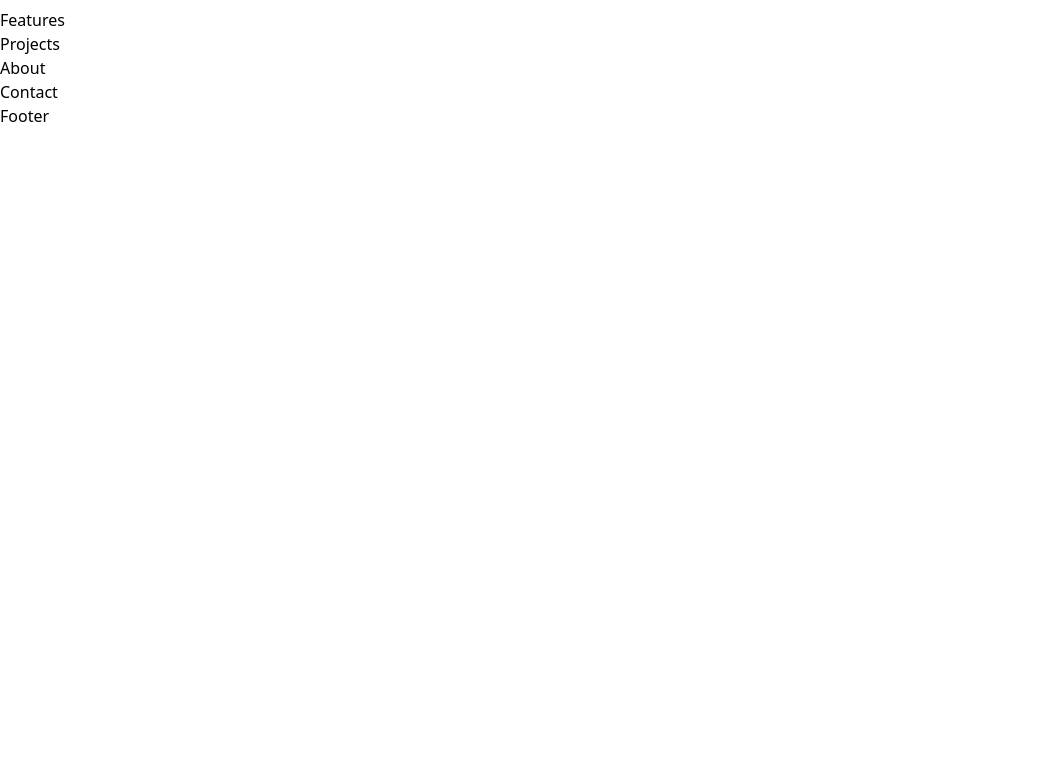
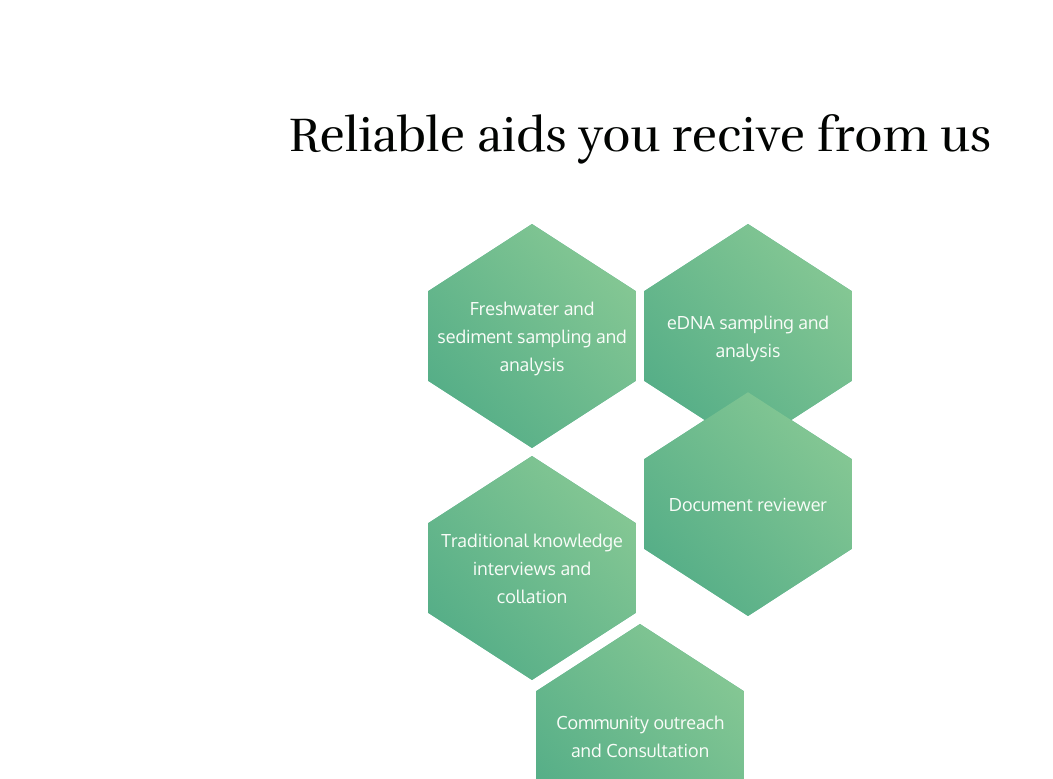
Before and after one commit to bojan09/bio-tech, a React (Vite) app: page / in a window 1280 px wide. Shown: the part 674-1453 px from the top of the page, without its empty margins (0-1053 px from the left). Before the commit the page ends 802 px from the top, so only its background shows below. Built offline with nearby package versions, Linux system fonts and the light colour scheme.

Commit message:
added Features page

```diff
--- a/src/components/Navbar/Navbar.jsx
+++ b/src/components/Navbar/Navbar.jsx
@@ -6,7 +6,7 @@ import DesktopMenu from "./DesktopMenu/DesktopMenu";
 
 const Navbar = () => {
   return (
-    <div className="md:p-6 w-full sticky top-0 left-0 xs:p-4 xs:justify-between md:justify-evenly flex items-center  bg-whiteColor">
+    <div className="md:p-6 w-full sticky top-0 left-0 xs:p-4 xs:justify-between md:justify-evenly flex items-center  bg-whiteColor z-10">
       <div className="md:mr-[7rem] logo bg-gradient-to-r from-primaryBackground to-primaryButton">
         <a
           href="#"
--- a/src/index.css
+++ b/src/index.css
@@ -102,3 +102,15 @@ select {
   padding: 1rem 1rem 1.5rem 1rem;
   clip-path: polygon(0% 0%, 100% 0%, 100% 70%, 50% 100%, 0% 70%);
 }
+
+.polygon {
+  /* polygon shape */
+  clip-path: polygon(50% 0, 100% 30%, 100% 70%, 50% 100%, 0 70%, 0 30%);
+  /* minimal animation */
+  transform: scale(1);
+  transition: all 0.4s;
+}
+
+.polygon:hover {
+  transform: scale(1.05);
+}
--- a/src/pages/Features/Features.jsx
+++ b/src/pages/Features/Features.jsx
@@ -1,7 +1,48 @@
 import React from "react";
 
 const Features = () => {
-  return <div id="features">Features</div>;
+  return (
+    <div
+      id="features"
+      className="my-[5rem] flex flex-col justify-center items-center gap-10"
+    >
+      <h1 className="text-center md:text-5xl xs:text-3xl my-6 font-rufina text-textColor">
+        Reliable aids you recive from us
+      </h1>
+
+      <div className="grid md:flex flex-wrap justify-center xs:gap-10 md:gap-2 md:w-[40%]">
+        <div className="polygon bg-primaryBackground w-[13rem] h-[14rem] flex items-center bg-gradient-to-tr from-primaryBackground to-primaryButton">
+          <p className="text-whiteColor font-oxygen text-lg p-2 text-center cursor-pointer">
+            Freshwater and sediment sampling and analysis
+          </p>
+        </div>
+
+        <div className="polygon bg-primaryBackground w-[13rem] h-[14rem] flex items-center bg-gradient-to-tr from-primaryBackground to-primaryButton">
+          <p className="text-whiteColor font-oxygen text-lg p-2 text-center cursor-pointer">
+            eDNA sampling and analysis
+          </p>
+        </div>
+
+        <div className="polygon bg-primaryBackground w-[13rem] h-[14rem] flex items-center bg-gradient-to-tr from-primaryBackground to-primaryButton">
+          <p className="text-whiteColor font-oxygen text-lg p-2 text-center cursor-pointer">
+            Traditional knowledge interviews and collation
+          </p>
+        </div>
+
+        <div className="md:mt-[-4rem] polygon bg-primaryBackground w-[13rem] h-[14rem] flex items-center bg-gradient-to-tr from-primaryBackground to-primaryButton">
+          <p className="text-whiteColor font-oxygen text-lg p-2 px-[1.55rem] text-center cursor-pointer">
+            Document reviewer
+          </p>
+        </div>
+
+        <div className="md:mt-[-4rem] polygon bg-primaryBackground w-[13rem] h-[14rem] flex items-center bg-gradient-to-tr from-primaryBackground to-primaryButton">
+          <p className="text-whiteColor font-oxygen text-lg p-2 text-center cursor-pointer">
+            Community outreach and Consultation
+          </p>
+        </div>
+      </div>
+    </div>
+  );
 };
 
 export default Features;
```
